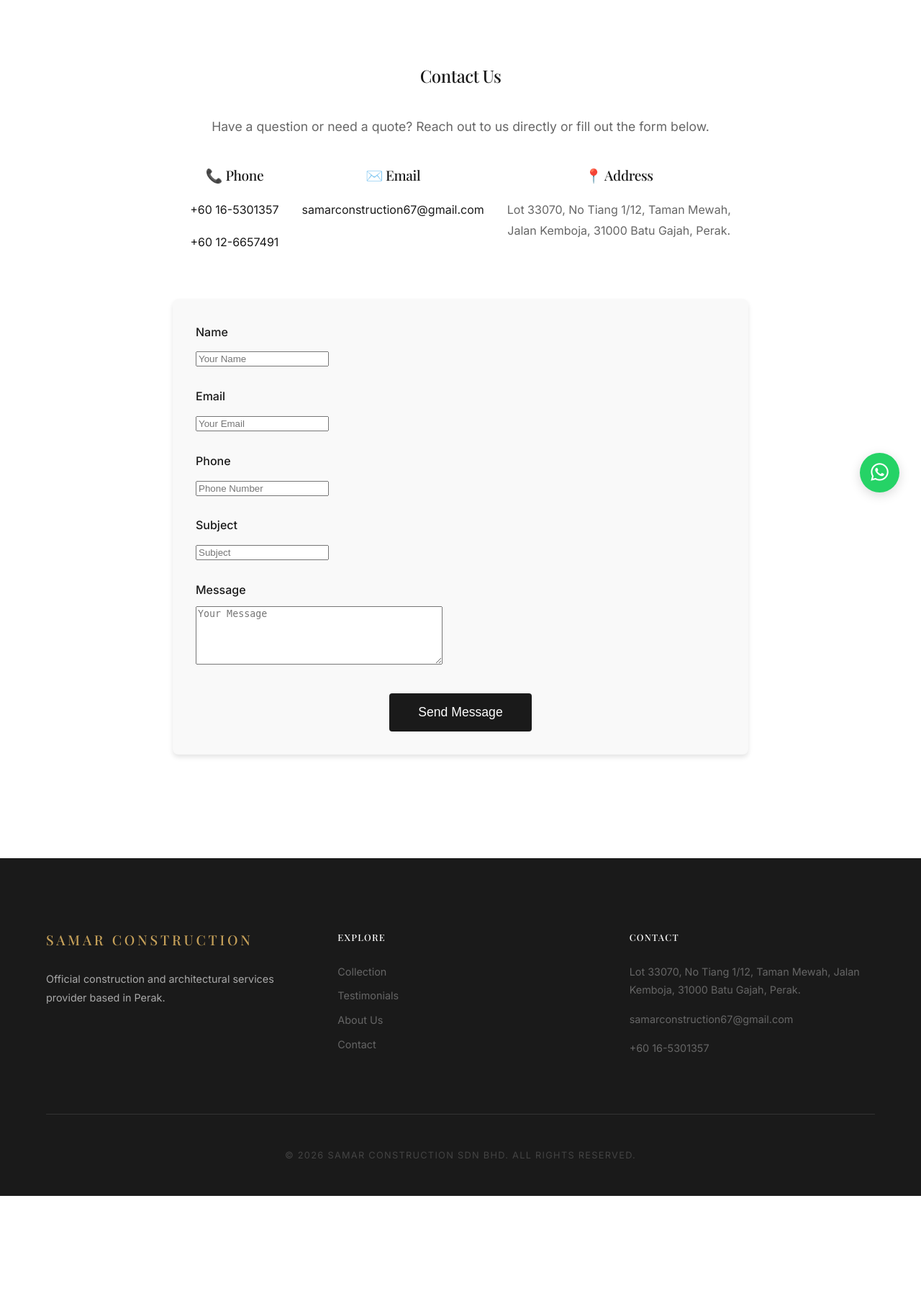
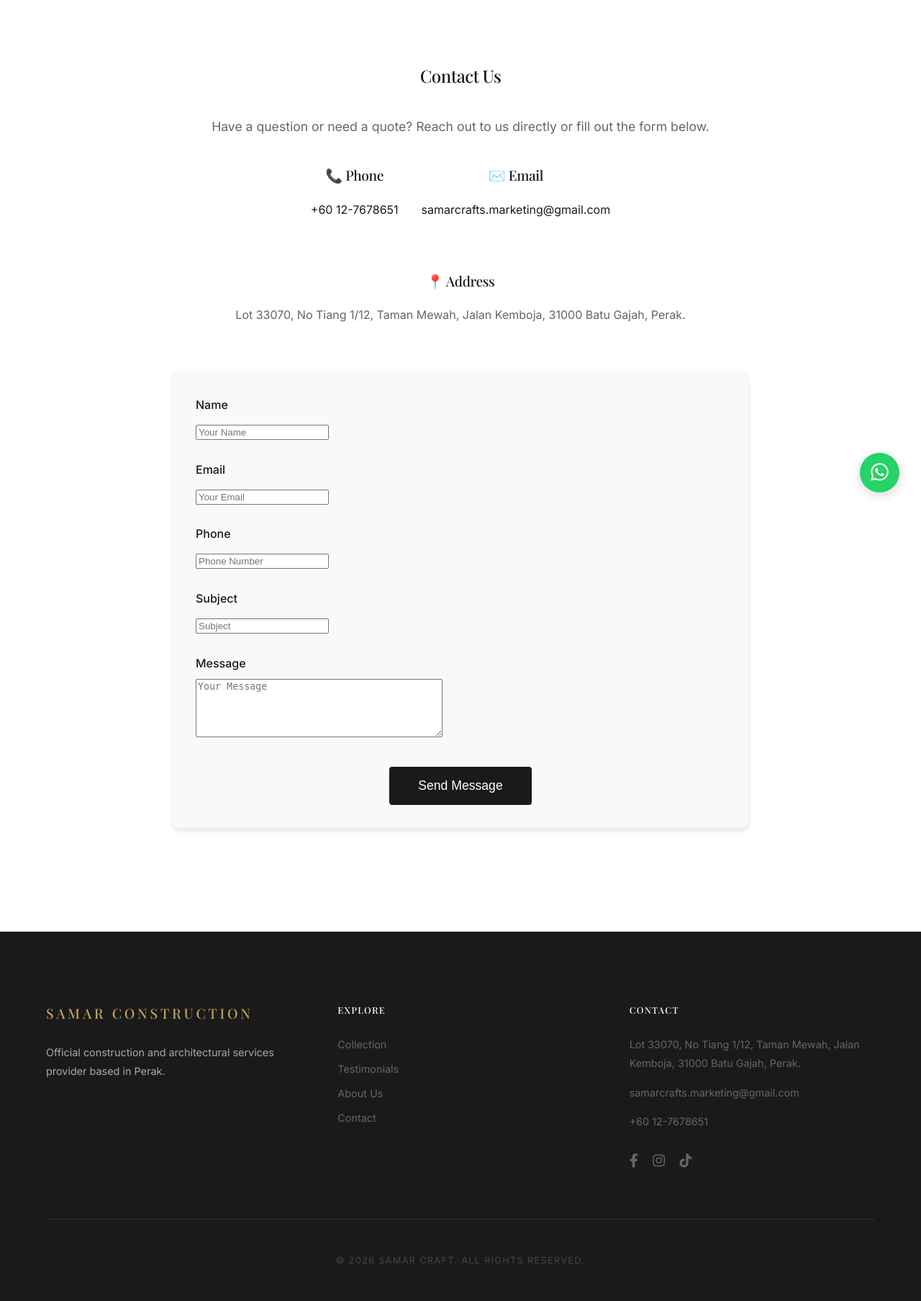
Before and after one commit to ade2112/samar, a Django app: page /contact/ in a window 1280 px wide. Shown: the part 86-1893 px from the top of the page at 72% size. Before the commit the page ends 1747 px from the top, so only its background shows below. Run offline with Django 5.2, Linux system fonts and the light colour scheme; some web fonts are replaced.

Commit message:
Day 12: Finalize site content, add context processor for company info, update social links

```diff
--- a/config/settings.py
+++ b/config/settings.py
@@ -21,7 +21,7 @@ EMAIL_BACKEND = 'django.core.mail.backends.smtp.EmailBackend'
 EMAIL_HOST = 'smtp.gmail.com'
 EMAIL_PORT = 587
 EMAIL_USE_TLS = True
-EMAIL_HOST_USER = 'samarconstruction67@gmail.com'
+EMAIL_HOST_USER = 'samarcrafts.marketing@gmail.com'
 # For security, these should be environment variables in production
 # But user requested this setup for now
 EMAIL_HOST_PASSWORD = 'your_app_password_here'  # User needs to replace this
@@ -80,6 +80,7 @@ TEMPLATES = [
                 'django.template.context_processors.request',
                 'django.contrib.auth.context_processors.auth',
                 'django.contrib.messages.context_processors.messages',
+                'core.context_processors.company_info',
             ],
         },
     },
--- /dev/null
+++ b/core/context_processors.py
@@ -0,0 +1,12 @@
+def company_info(request):
+    return {
+        'company_name': 'Samar Craft',
+        'company_email': 'samarcrafts.marketing@gmail.com',
+        'company_phone': '+60 12-7678651',
+        'company_phone_clean': '+60127678651',
+        'company_address': 'Lot 33070, No Tiang 1/12, Taman Mewah, Jalan Kemboja, 31000 Batu Gajah, Perak.',
+        'social_tiktok': 'https://www.tiktok.com/@samar.crafts001?_r=1&_t=ZS-93ij55UWg1i',
+        'social_facebook': '#', # Placeholder as requested
+        'social_instagram': '#', # Placeholder as requested
+        'whatsapp_number': '60127678651', # Clean number for API
+    }
--- a/templates/base.html
+++ b/templates/base.html
@@ -160,7 +160,7 @@
 
     {% include 'partials/footer.html' %}
 
-    <a href="https://wa.me/60165301357" class="whatsapp-btn" target="_blank">
+    <a href="https://wa.me/{{ whatsapp_number }}" class="whatsapp-btn" target="_blank">
         <i class="fab fa-whatsapp"></i>
     </a>
 
--- a/templates/catalog/product_detail.html
+++ b/templates/catalog/product_detail.html
@@ -74,7 +74,8 @@ endblock %}
                 </div>
 
                 <!-- WhatsApp CTA -->
-                <a href="https://wa.me/60165301357?text=Hi, I'm interested in {{ product.name }}" target="_blank"
+                <a href="https://wa.me/{{ whatsapp_number }}?text=Hi, I'm interested in {{ product.name }}"
+                    target="_blank"
                     style="display: inline-block; padding: 1rem 2rem; background: #25D366; color: white; text-decoration: none; border-radius: 4px; font-size: 1.1rem; font-weight: bold;">
                     <span style="margin-right: 0.5rem;">💬</span> Request Quote via WhatsApp
                 </a>
--- a/templates/core/contact.html
+++ b/templates/core/contact.html
@@ -13,21 +13,18 @@
             <div style="display: flex; justify-content: center; gap: 2rem; flex-wrap: wrap;">
                 <div>
                     <h3 style="font-size: 1.2rem; margin-bottom: 0.5rem;">📞 Phone</h3>
-                    <p><a href="tel:+60165301357" style="color: var(--primary-color); text-decoration: none;">+60
-                            16-5301357</a></p>
-                    <p><a href="tel:+60126657491" style="color: var(--primary-color); text-decoration: none;">+60
-                            12-6657491</a></p>
+                    <p><a href="tel:{{ company_phone_clean }}"
+                            style="color: var(--primary-color); text-decoration: none;">{{ company_phone }}</a></p>
                 </div>
                 <div>
                     <h3 style="font-size: 1.2rem; margin-bottom: 0.5rem;">✉️ Email</h3>
-                    <p><a href="mailto:samarconstruction67@gmail.com"
-                            style="color: var(--primary-color); text-decoration: none;">samarconstruction67@gmail.com</a>
+                    <p><a href="mailto:{{ company_email }}"
+                            style="color: var(--primary-color); text-decoration: none;">{{ company_email }}</a>
                     </p>
                 </div>
                 <div>
                     <h3 style="font-size: 1.2rem; margin-bottom: 0.5rem;">📍 Address</h3>
-                    <p style="color: #666;">Lot 33070, No Tiang 1/12, Taman Mewah,<br>Jalan Kemboja, 31000 Batu Gajah,
-                        Perak.</p>
+                    <p style="color: #666;">{{ company_address }}</p>
                 </div>
             </div>
         </div>
--- a/templates/partials/footer.html
+++ b/templates/partials/footer.html
@@ -25,15 +25,27 @@
             <div>
                 <h4 style="text-transform: uppercase; letter-spacing: 0.1em; margin-bottom: 1.5rem; font-size: 0.8rem;">
                     Contact</h4>
-                <p style="color: #666; font-size: 0.9rem; margin-bottom: 0.5rem;">Lot 33070, No Tiang 1/12, Taman Mewah,
-                    Jalan Kemboja, 31000 Batu Gajah, Perak.</p>
-                <p style="color: #666; font-size: 0.9rem; margin-bottom: 0.5rem;">samarconstruction67@gmail.com</p>
-                <p style="color: #666; font-size: 0.9rem;">+60 16-5301357</p>
+                <p style="color: #666; font-size: 0.9rem; margin-bottom: 0.5rem;">{{ company_address }}</p>
+                <p style="color: #666; font-size: 0.9rem; margin-bottom: 0.5rem;"><a href="mailto:{{ company_email }}"
+                        style="color: inherit; text-decoration: none;">{{ company_email }}</a></p>
+                <p style="color: #666; font-size: 0.9rem;"><a href="tel:{{ company_phone_clean }}"
+                        style="color: inherit; text-decoration: none;">{{ company_phone }}</a></p>
+
+                <div style="margin-top: 1.5rem;">
+                    <a href="{{ social_facebook }}"
+                        style="color: #666; margin-right: 1rem; font-size: 1.2rem; transition: color 0.3s;"
+                        target="_blank"><i class="fab fa-facebook-f"></i></a>
+                    <a href="{{ social_instagram }}"
+                        style="color: #666; margin-right: 1rem; font-size: 1.2rem; transition: color 0.3s;"
+                        target="_blank"><i class="fab fa-instagram"></i></a>
+                    <a href="{{ social_tiktok }}" style="color: #666; font-size: 1.2rem; transition: color 0.3s;"
+                        target="_blank"><i class="fab fa-tiktok"></i></a>
+                </div>
             </div>
         </div>
         <div
             style="border-top: 1px solid #333; margin-top: 4rem; padding-top: 2rem; text-align: center; color: #444; font-size: 0.8rem; letter-spacing: 0.1em; text-transform: uppercase;">
-            <p>&copy; 2026 SAMAR CONSTRUCTION SDN BHD. All Rights Reserved.</p>
+            <p>&copy; {% now "Y" %} {{ company_name|upper }}. All Rights Reserved.</p>
         </div>
     </div>
 </footer>
--- a/templates/portfolio/project_detail.html
+++ b/templates/portfolio/project_detail.html
@@ -72,7 +72,7 @@
                 </div>
 
                 <!-- CTA -->
-                <a href="https://wa.me/60165301357?text=Hi, I'm interested in a project similar to {{ project.title }}"
+                <a href="https://wa.me/{{ whatsapp_number }}?text=Hi, I'm interested in a project similar to {{ project.title }}"
                     target="_blank"
                     style="display: inline-block; padding: 1rem 2rem; background: #25D366; color: white; text-decoration: none; border-radius: 4px; font-size: 1.1rem; font-weight: bold;">
                     <span style="margin-right: 0.5rem;">💬</span> Discuss Your Project
```
